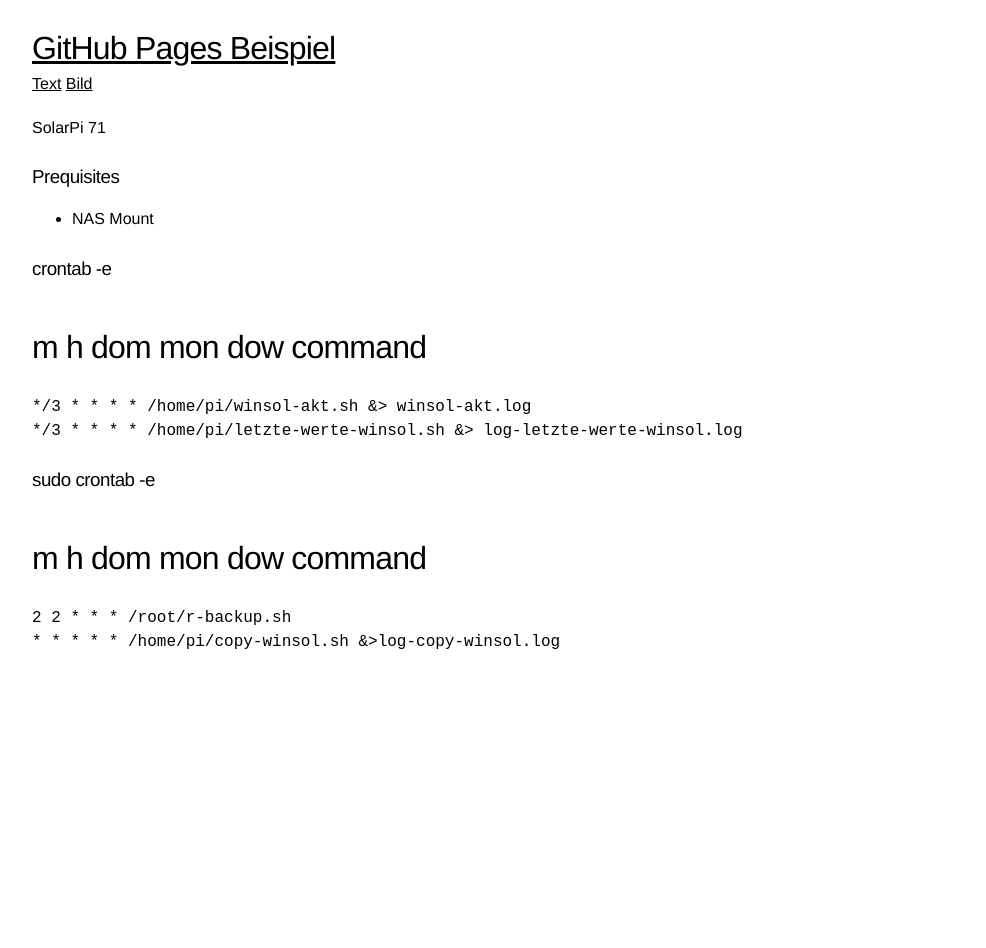
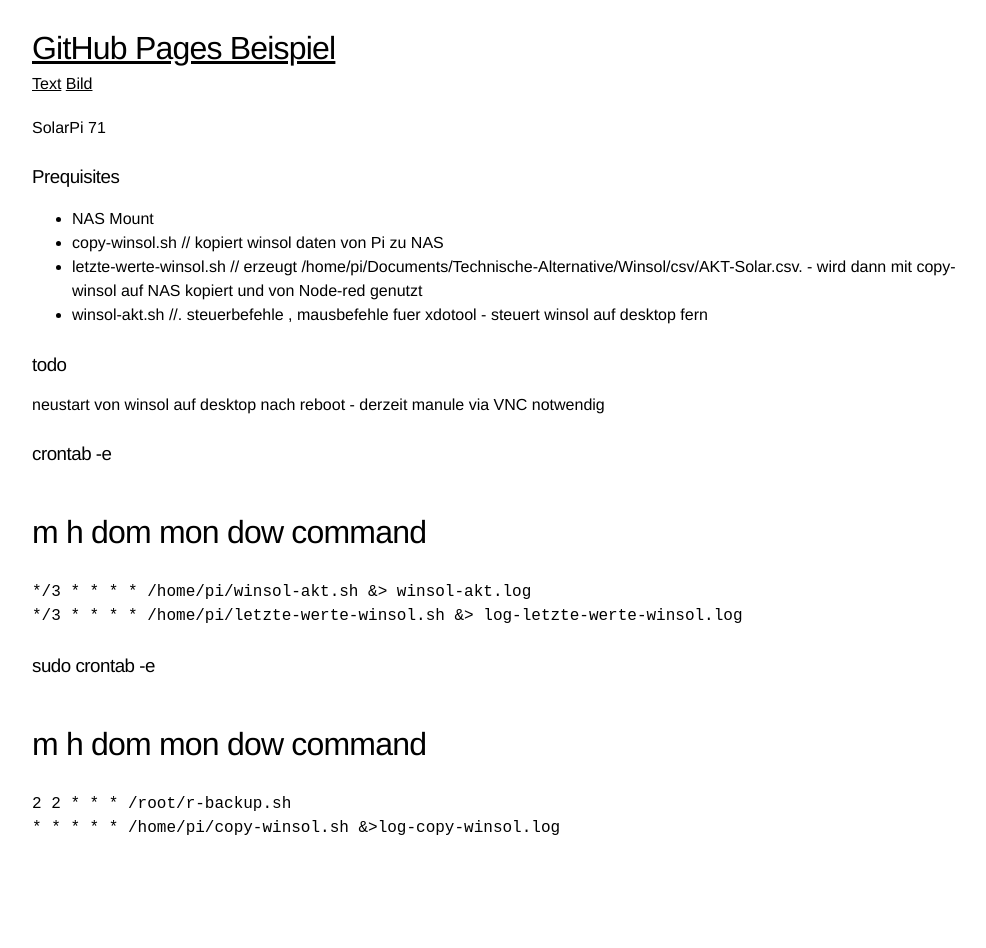
Before and after one commit to Wingertsau/ct.github.io, a Jekyll site: the page built from 71.md, in a window 1280 px wide. Shown: the whole page, without its empty margins (146-1132 px from the left). Built offline with Jekyll 4.4.1, drawn with Linux system fonts in a browser that asks for light colours; our own code applies the rules of GitHub Pages for plain Markdown files.

Commit message:
Update 71.md

```diff
--- a/71.md
+++ b/71.md
@@ -3,6 +3,14 @@ SolarPi 71
 ### Prequisites
 
 * NAS Mount
+* copy-winsol.sh  // kopiert winsol daten von Pi zu NAS
+* letzte-werte-winsol.sh  // erzeugt /home/pi/Documents/Technische-Alternative/Winsol/csv/AKT-Solar.csv.  - wird dann mit copy-winsol auf NAS kopiert und von Node-red genutzt
+* winsol-akt.sh //. steuerbefehle , mausbefehle fuer xdotool - steuert winsol auf desktop fern
+
+
+
+### todo
+ neustart von winsol auf desktop nach reboot - derzeit manule via VNC notwendig
 
 
 
```
